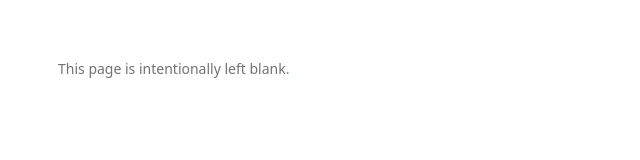
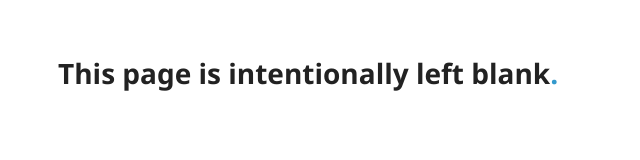
Before and after one commit to RoyHoulbec/BlankPage, a plain HTML site: page index.html in a window 1280 px wide. Shown: the whole page, without its empty margins (0-640 px from the left). Drawn offline with Linux system fonts and the light colour scheme; a web font is replaced by a local one.

Commit message:
Update index.html

```diff
--- a/index.html
+++ b/index.html
@@ -3,7 +3,7 @@
   <head>
     <meta charset="utf-8">
     <meta http-equiv="X-UA-Compatible" content="chrome=1">
-    <title>Blank Page</title>
+    <title>Blank</title>
 
     <link rel="stylesheet" href="stylesheets/styles.css">
     <link rel="stylesheet" href="stylesheets/github-light.css">
@@ -15,7 +15,7 @@
   <body>
 
 
-        <p class="view">This page is intentionally left blank<a href="https://royhoulbec.github.io/Stories/">.</a></p>
+        <h1 class="view">This page is intentionally left blank<a href="https://royhoulbec.github.io/Stories/">.</a></h1>
 
 
     <script src="javascripts/scale.fix.js"></script>
```
